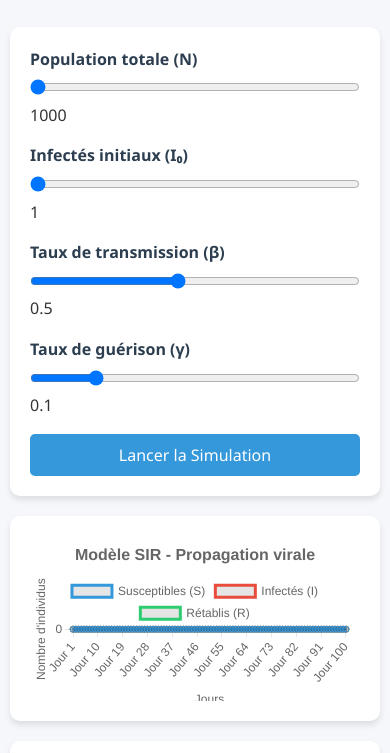
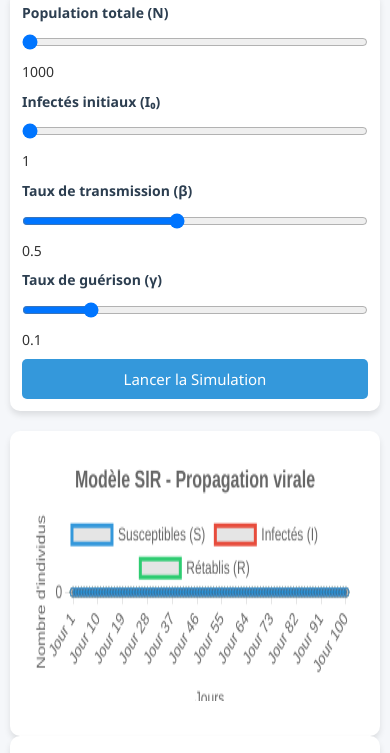
Before and after one commit to Fode-coder/simulateur-SIR, a plain HTML site: page index.html in a window 390 px wide. Shown: the part 177-930 px from the top of the page. Drawn offline with nearby package versions, Linux system fonts and the light colour scheme.

Commit message:
Update style.css

```diff
--- a/style.css
+++ b/style.css
@@ -165,3 +165,61 @@ footer {
         padding: 10px;
     }
 }
+/* ===== CORRECTIONS MOBILE URGENTES ===== */
+@media (max-width: 768px) {
+  /* 1. Réinitialisation du canvas */
+  #sirChart {
+    height: 250px !important;
+    min-height: unset;
+    margin-bottom: 15px;
+  }
+
+  /* 2. Optimisation des contrôles */
+  .control-panel {
+    padding: 12px;
+  }
+
+  .slider-container {
+    margin-bottom: 10px;
+  }
+
+  /* 3. Correction typographie */
+  body {
+    font-size: 14px;
+    line-height: 1.4;
+  }
+
+  /* 4. Réorganisation du flux */
+  .graph-container {
+    order: 1;
+    margin-bottom: 0;
+  }
+
+  .control-panel {
+    order: 2;
+    margin-top: 10px;
+  }
+
+  /* 5. Bouton plus visible */
+  .btn {
+    padding: 10px;
+    font-size: 15px;
+  }
+
+  /* 6. Prévention du débordement */
+  .container {
+    padding: 10px;
+    overflow-x: hidden;
+  }
+}
+
+/* ===== CORRECTIONS TOUCH SPECIFIQUES ===== */
+@media (hover: none) {
+  input[type="range"] {
+    height: 30px; /* Meilleure prise en main */
+  }
+
+  .btn {
+    min-height: 40px; /* Cible tactile agrandie */
+  }
+}
```
